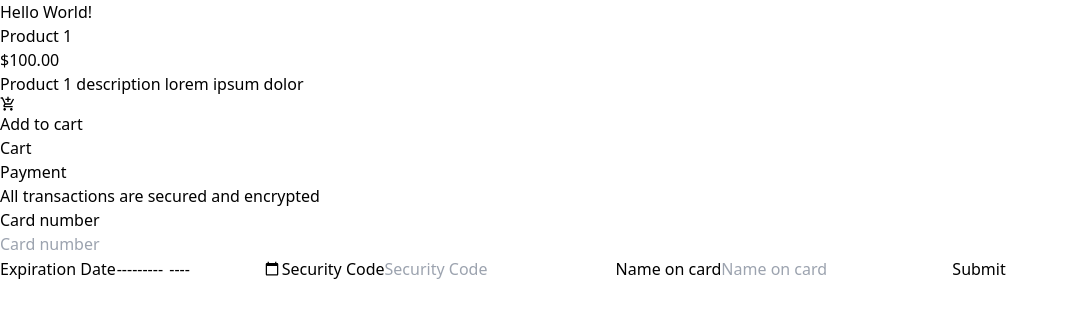
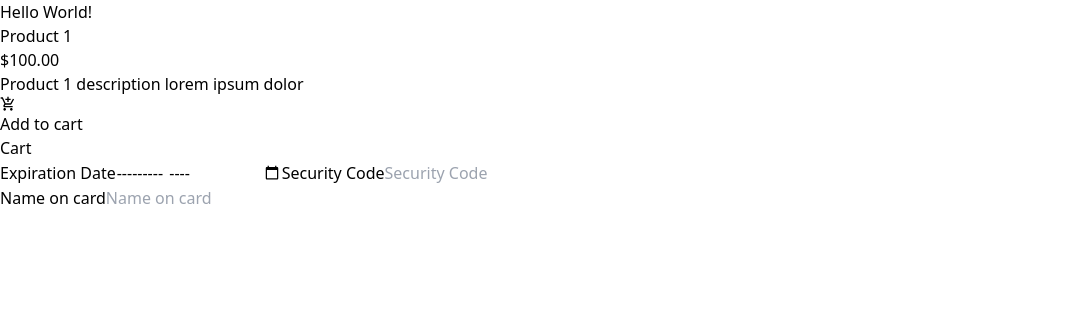
Before and after one commit to CesarAFC/frontend-test, a React (Vite) app: page / in a window 1280 px wide. Shown: the top 318 px of the page, without its empty margins (0-1069 px from the left). Built offline with nearby package versions, Linux system fonts and the light colour scheme.

Commit message:
change:: updates payment info form

```diff
--- a/src/components/CreditCardInfo.tsx
+++ b/src/components/CreditCardInfo.tsx
@@ -1,40 +1,22 @@
-import CreditCardInput from "./CreditCardInput";
 import Input from "./Input";
 import Label from "./Label";
 
 type CreditCardInfoProps = {};
 
 function CreditCardInfo({}: CreditCardInfoProps) {
-
-    const handleSubmitForm = (event: React.FormEvent<HTMLFormElement>) => {
-        event.preventDefault()
-
-        const form = event.target;
-        const dataForm = new FormData(form);
-        const card = dataForm.get("card");
-        console.log("### ~ card:", card);
-
-    }
-
   return (
-    <section>
-      <h5>Payment</h5>
-      <p>All transactions are secured and encrypted</p>
-
-      <form onSubmit={handleSubmitForm} className="flex gap-2 items-center flex-col">
-
-        <CreditCardInput />
+    <>
+      <div className="flex gap-2 flex-col md:flex-row">
         <Label htmlFor="amount">Expiration Date</Label>
-        <Input type="month" placeholder="Expiration Date" />
+        <Input name="expirationDate" type="month" placeholder="Expiration Date" />
 
         <Label htmlFor="amount">Security Code</Label>
-        <Input type="number" placeholder="Security Code" />
+        <Input name="securityCode" maxLength={3} type="text" placeholder="Security Code" />
+      </div>
 
-        <Label htmlFor="amount">Name on card</Label>
-        <Input type="text" placeholder="Name on card" />
-        <input type="submit" />
-      </form>
-    </section>
+      <Label htmlFor="amount">Name on card</Label>
+      <Input name="holderName" type="text" placeholder="Name on card" />
+    </>
   );
 }
 
```
